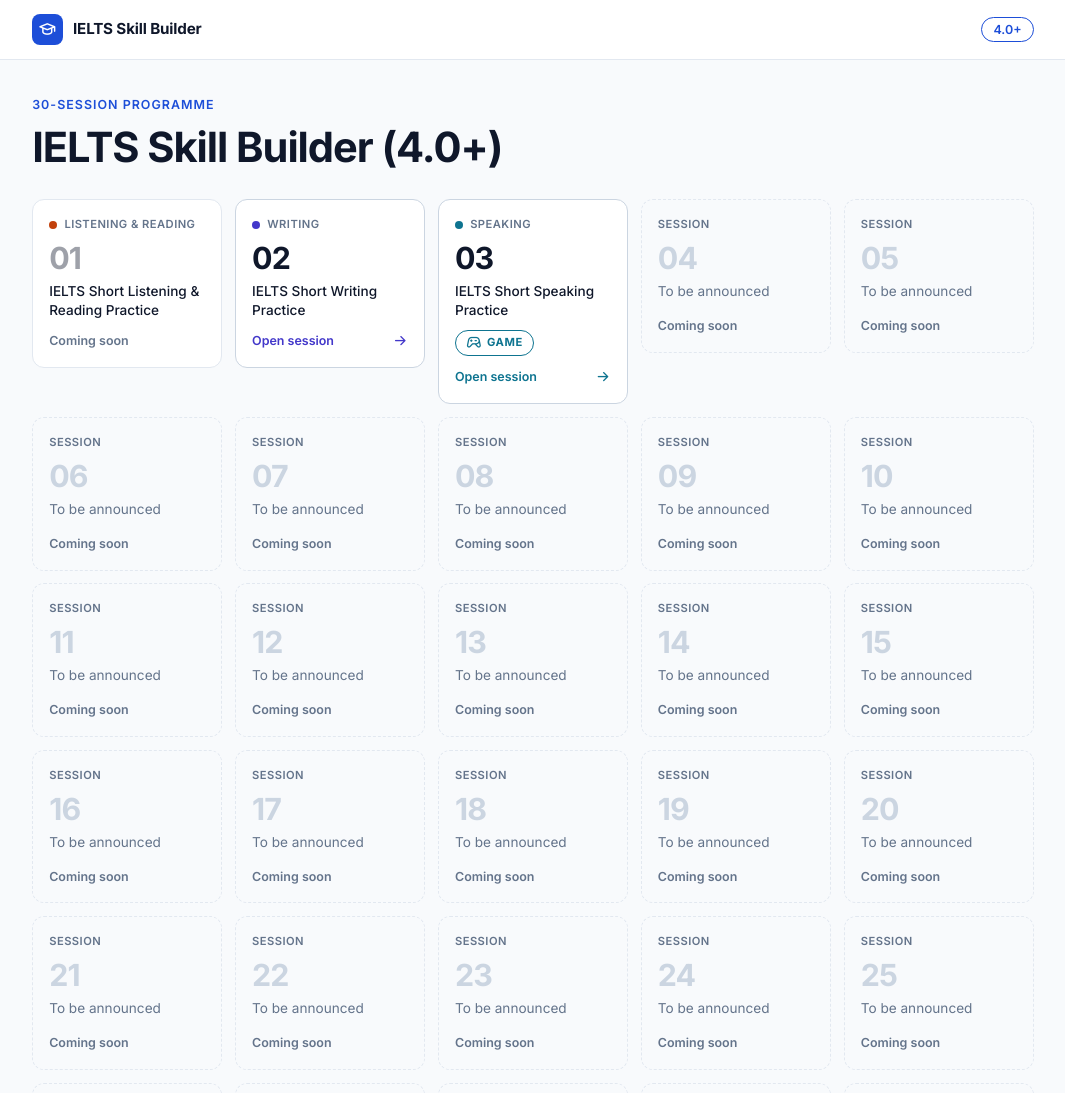
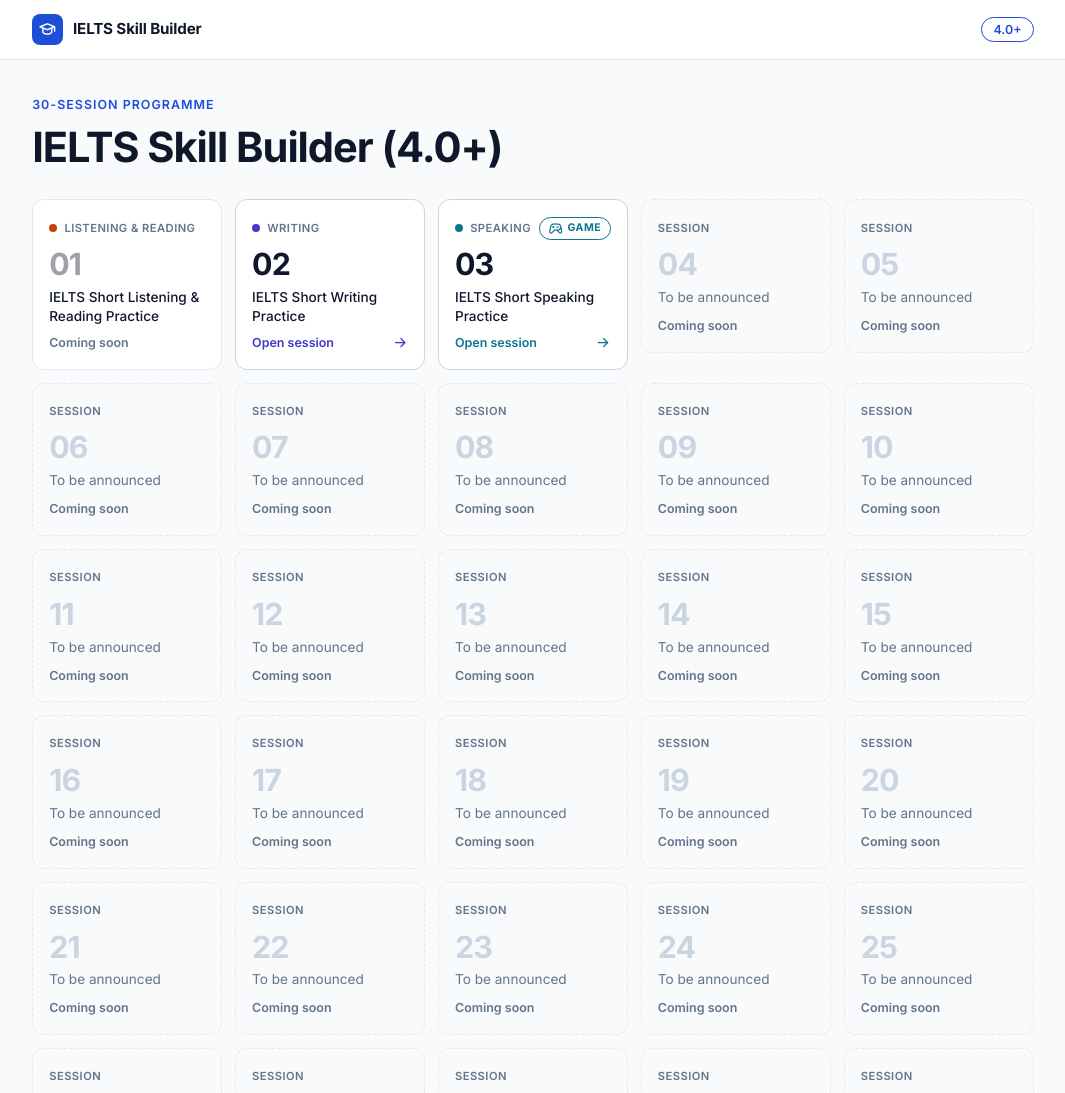
Before and after one commit to anhanh775/IELTS-Skillbuilder, a plain HTML site: page index.html in a window 1280 px wide. Shown: the top 1093 px of the page, without its empty margins (107-1172 px from the left). Drawn offline with Linux system fonts and the light colour scheme.

Commit message:
Add files via upload

```diff
--- a/index.html
+++ b/index.html
@@ -22,18 +22,18 @@ h1{margin:0 0 1.8rem;font:700 clamp(1.9rem,6vw,2.6rem)/1.1 Inter,system-ui,sans-
 .grid{list-style:none;margin:0;padding:0;display:grid;grid-template-columns:repeat(auto-fill,minmax(190px,1fr));gap:.8rem}
 .t{--c:var(--mu);position:relative;display:flex;flex-direction:column;gap:.4rem;min-height:9.6rem;padding:1rem;border:1px solid var(--ln);border-radius:12px;background:var(--cd)}
 .t.lr{--c:var(--lr)}.t.wr{--c:var(--wr)}.t.sp{--c:var(--sp)}
-.sk{display:flex;align-items:center;gap:.45rem;font-size:.7rem;font-weight:600;letter-spacing:.04em;text-transform:uppercase;color:var(--mu)}
-.sk i{width:.5rem;height:.5rem;border-radius:50%;background:var(--c);display:inline-block}
+.sk{display:flex;align-items:center;justify-content:space-between;gap:.4rem;min-height:1.5rem;font-size:.7rem;font-weight:600;letter-spacing:.04em;text-transform:uppercase;color:var(--mu)}
+.lb{display:flex;align-items:center;gap:.45rem}
+.lb i{width:.5rem;height:.5rem;border-radius:50%;background:var(--c);display:inline-block}
 .n{margin-top:.1rem;font-size:1.9rem;font-weight:700;letter-spacing:-.03em;line-height:1.1}
 .nm{font-size:.85rem;font-weight:500;line-height:1.4}
 .nm a{color:inherit;text-decoration:none}
 .nm a::after{content:"";position:absolute;inset:0;border-radius:12px}
-.ex{position:relative;z-index:2;display:flex;flex-wrap:wrap;gap:.4rem;margin-top:.2rem}
-.chip{display:inline-flex;align-items:center;gap:.3rem;padding:.2rem .65rem;border:1px solid var(--c);border-radius:99px;font-size:.7rem;font-weight:700;letter-spacing:.05em;text-transform:uppercase;color:var(--c);text-decoration:none;background:var(--cd)}
+.chip{position:relative;z-index:2;display:inline-flex;align-items:center;gap:.25rem;padding:.12rem .55rem;border:1px solid var(--c);border-radius:99px;font-size:.66rem;font-weight:700;letter-spacing:.05em;text-transform:uppercase;color:var(--c);text-decoration:none;background:var(--cd)}
 .chip:hover{background:var(--c);color:var(--cd)}
 .chip:focus-visible{outline:3px solid var(--c);outline-offset:2px}
-.chip .ti{font-size:.95rem}
-.ft{margin-top:auto;display:flex;align-items:center;justify-content:space-between;font-size:.78rem;font-weight:600;color:var(--mu);padding-top:.3rem}
+.chip .ti{font-size:.9rem}
+.ft{margin-top:auto;display:flex;align-items:center;justify-content:space-between;font-size:.78rem;font-weight:600;color:var(--mu);}
 .ft .ti{font-size:1rem}
 .t.ok{border-color:var(--ln2)}
 .t.ok .ft{color:var(--c)}
@@ -57,7 +57,7 @@ h1{margin:0 0 1.8rem;font:700 clamp(1.9rem,6vw,2.6rem)/1.1 Inter,system-ui,sans-
 <script>
 // To add a session: put its page in session-NN/index.html, then set href and title here.
 // skill: lr = listening/reading, wr = writing, sp = speaking (sets the colour and label).
-// extras: small buttons inside the tile, e.g. {label:"Game",href:"session-03/game/",icon:"device-gamepad-2"}.
+// extras: small buttons at the top-right corner of the tile, e.g. {label:"Game",href:"session-03/game/",icon:"device-gamepad-2"}.
 // An entry with no href is shown as “Coming soon”.
 (function(){
 var K={lr:"Listening & Reading",wr:"Writing",sp:"Speaking"};
@@ -72,17 +72,15 @@ for(var i=0;i<30;i++){
  var s=S[i]||{},li=document.createElement("li"),a=document.createElement("div");
  a.className="t"+(s.skill?" "+s.skill:"")+(s.href?" ok":" soon")+(s.title?" named":"");
  var sk=document.createElement("div");sk.className="sk";
- if(s.skill){sk.appendChild(document.createElement("i"));sk.appendChild(document.createTextNode(K[s.skill]))}else{sk.textContent="Session"}
+ var lb0=document.createElement("span");lb0.className="lb";
+ if(s.skill){lb0.appendChild(document.createElement("i"));lb0.appendChild(document.createTextNode(K[s.skill]))}else{lb0.textContent="Session"}
+ sk.appendChild(lb0);
+ (s.extras||[]).forEach(function(e){var c=document.createElement("a");c.className="chip";c.href=e.href;if(e.icon)c.appendChild(icon(e.icon));c.appendChild(document.createTextNode(e.label));sk.appendChild(c)});
  var n=document.createElement("div");n.className="n";n.textContent=String(i+1).padStart(2,"0");
  var nm=document.createElement("div");nm.className="nm";
  var title=s.title||"To be announced";
  if(s.href){var l=document.createElement("a");l.href=s.href;l.textContent=title;nm.appendChild(l)}else{nm.textContent=title}
  a.append(sk,n,nm);
- if(s.extras&&s.extras.length){
-  var ex=document.createElement("div");ex.className="ex";
-  s.extras.forEach(function(e){var c=document.createElement("a");c.className="chip";c.href=e.href;if(e.icon)c.appendChild(icon(e.icon));c.appendChild(document.createTextNode(e.label));ex.appendChild(c)});
-  a.appendChild(ex);
- }
  var ft=document.createElement("div");ft.className="ft";
  var lb=document.createElement("span");lb.textContent=s.href?"Open session":"Coming soon";ft.appendChild(lb);
  if(s.href)ft.appendChild(icon("arrow-right"));
```
